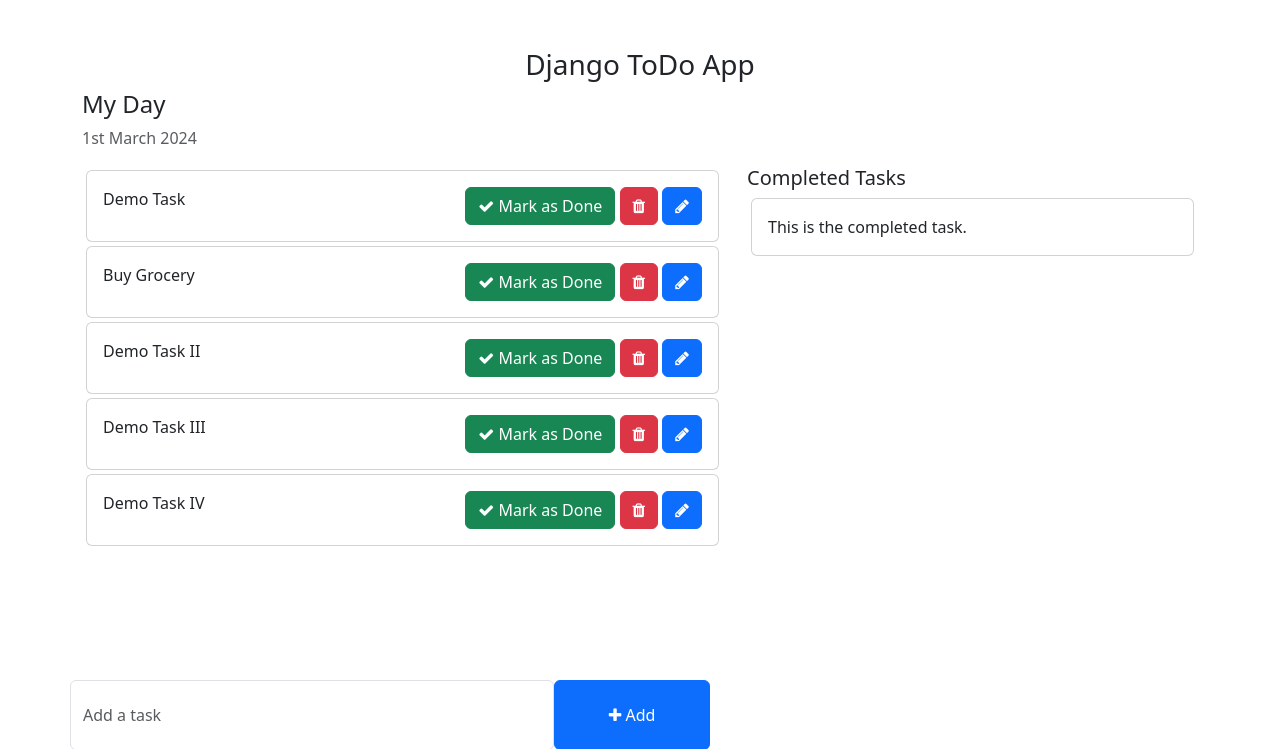
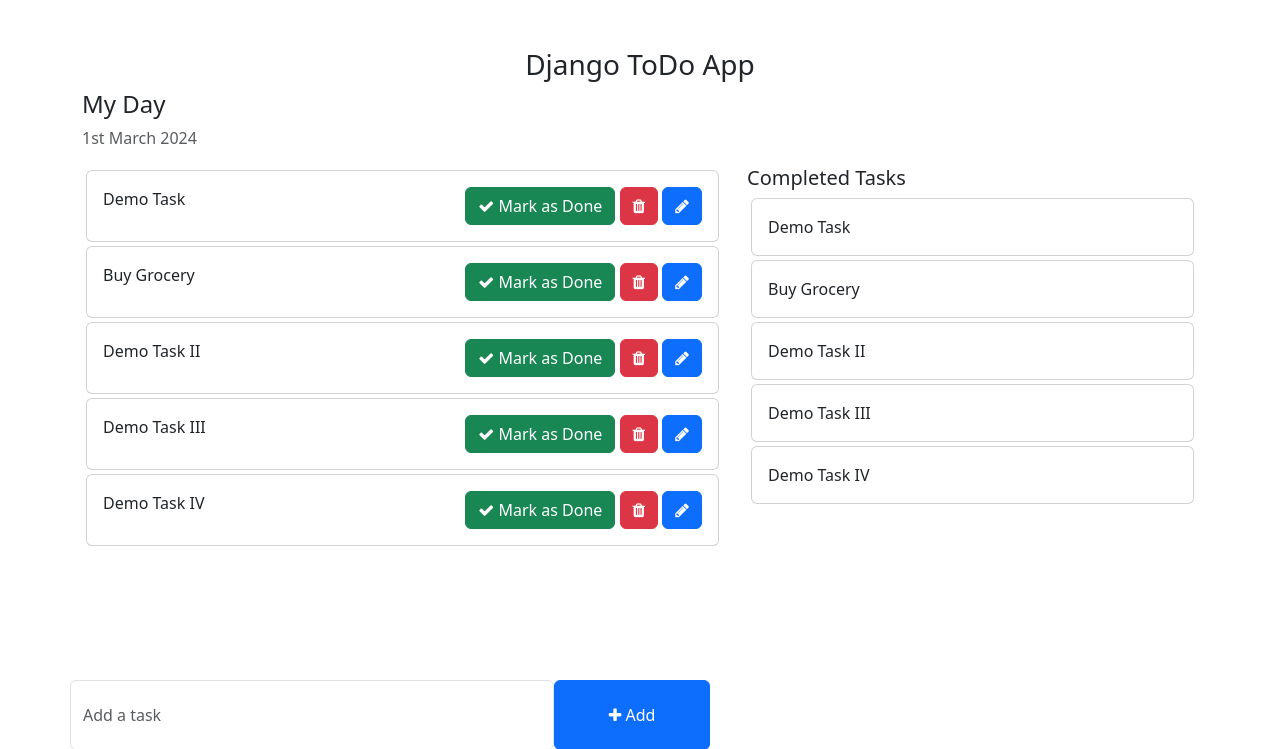
Before and after one commit to STRYKER316/todo-app-django, a Django app: template templates/home.html in a window 1280 px wide. Shown: the top 749 px of the page. Run offline with Django 5.2, Linux system fonts and the light colour scheme; the template is opened without the code that fills it: values that come from a table or form of the project are taken from there, others are empty; data comes from the database, SQL or seed files in the repository; both versions use the stored data as it was after the commit.

Commit message:
Update homepage to show completed tasks

```diff
--- a/templates/home.html
+++ b/templates/home.html
@@ -30,7 +30,7 @@
                 <p class="text-muted">{% now "jS F Y" %}</p>
                 <div class="col-md-7 col-lg-7" style="height: 450px; overflow: scroll;">
                     <!-- List of all the tasks for the day -->
-                    {% for task in tasks %}
+                    {% for task in pendingTasks %}
                     <div class="card m-1">
                         <div class="card-body">
                             {{ task.description }}
@@ -47,11 +47,13 @@
                 <div class="col-md-5 col-lg-5">
                     <h5>Completed Tasks</h5>
                     <!-- List of all the tasks that have completed -->
+                    {% for task in completedTasks %}
                     <div class="card m-1">
                         <div class="card-body">
-                            This is the completed task.
+                            {{ task.description }}
                         </div>
                     </div>
+                    {% endfor %}
                 </div>
 
             </div>
--- a/todo_main/views.py
+++ b/todo_main/views.py
@@ -4,8 +4,10 @@
 
 
 def home(request):
-    tasks = Task.objects.filter(is_completed=False).order_by('-updated_at')
+    pendingTasks = Task.objects.filter(is_completed=False).order_by('-updated_at')
+    completedTasks = Task.objects.filter(is_completed=True).order_by('-updated_at')
     context = {
-        'tasks': tasks,
+        'pendingTasks': pendingTasks,
+        'completedTasks': completedTasks,
     }
     return render(request, 'home.html', context)
```
Also changed, not shown: db.sqlite3.
